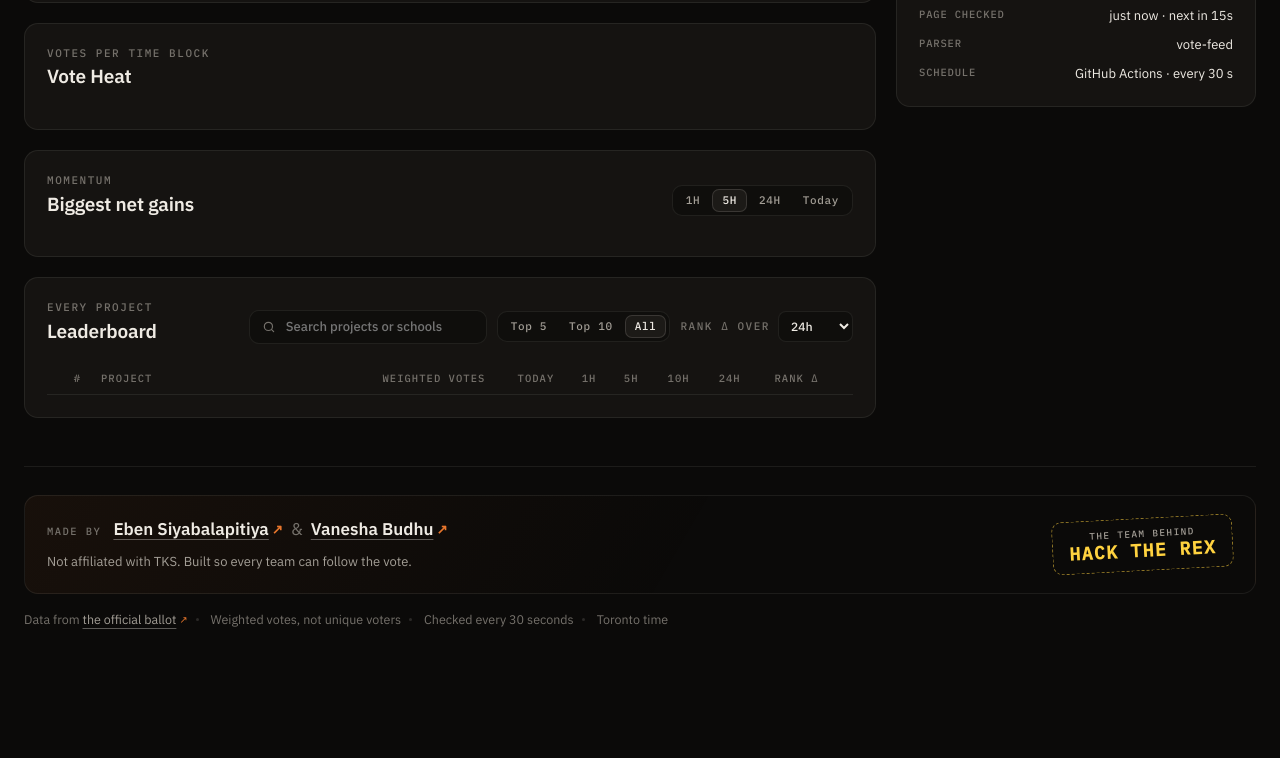
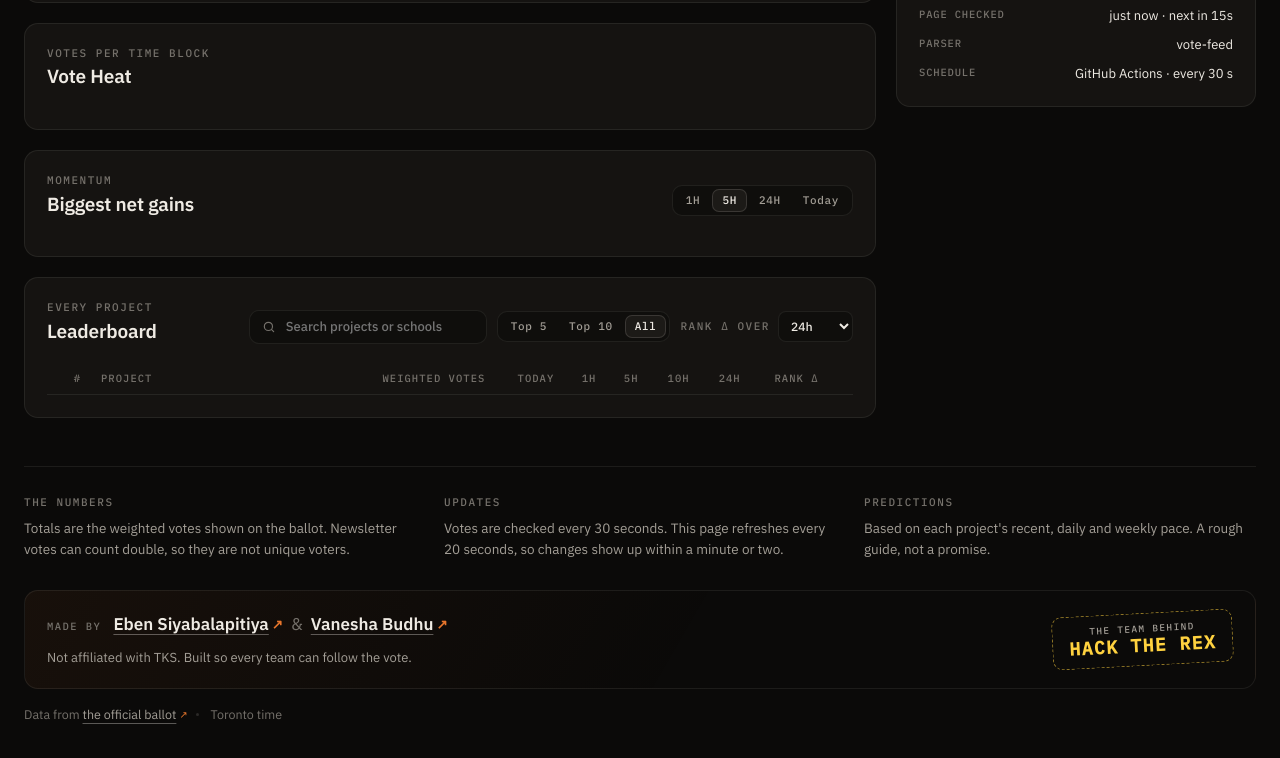
Before and after one commit to Eben-Siyabalapitiya/haf-tracker, a website with bundled scripts: page site/index.html in a window 1280 px wide. Shown: the part 935-1693 px from the top of the page. Before the commit the page ends 1604 px from the top, so only its background shows below. Built offline with nearby package versions, Linux system fonts and the light colour scheme; no server answers; files whose address does not match are found by name.

Commit message:
Bring back the footer info

```diff
--- a/site/css/style.css
+++ b/site/css/style.css
@@ -444,7 +444,7 @@ table.hist .rexcol { color: var(--rex); }
 .pill[data-state="loading"] .sync, .pill[data-state="closed"] .sync { display: none; }
 
 /* made by */
-.made { margin-top: 0; padding: 20px 22px; border: 1px solid var(--line); border-radius: var(--radius); display: grid; grid-template-columns: 1fr auto; gap: 10px 24px; align-items: center; background: linear-gradient(120deg, rgba(232, 118, 44, 0.06), transparent 55%); }
+.made { margin-top: 30px; padding: 20px 22px; border: 1px solid var(--line); border-radius: var(--radius); display: grid; grid-template-columns: 1fr auto; gap: 10px 24px; align-items: center; background: linear-gradient(120deg, rgba(232, 118, 44, 0.06), transparent 55%); }
 .made-by { display: flex; flex-wrap: wrap; align-items: baseline; gap: 8px; font-size: 17px; font-weight: 600; color: var(--text); }
 .made-k { font: 500 10.5px/1 var(--mono); letter-spacing: 0.14em; text-transform: uppercase; color: var(--faint); margin-right: 4px; }
 
--- a/site/index.html
+++ b/site/index.html
@@ -187,6 +187,20 @@
     </div>
 
     <footer class="foot">
+      <div class="foot-grid">
+        <div>
+          <p class="label">The numbers</p>
+          <p>Totals are the weighted votes shown on the ballot. Newsletter votes can count double, so they are not unique voters.</p>
+        </div>
+        <div>
+          <p class="label">Updates</p>
+          <p>Votes are checked every 30 seconds. This page refreshes every 20 seconds, so changes show up within a minute or two.</p>
+        </div>
+        <div>
+          <p class="label">Predictions</p>
+          <p>Based on each project's recent, daily and weekly pace. A rough guide, not a promise.</p>
+        </div>
+      </div>
       <div class="made">
         <div class="made-by">
           <span class="made-k">Made by</span>
@@ -199,8 +213,6 @@
       </div>
       <div class="foot-line">
         <span>Data from <a class="ext" id="sourceLink" href="https://schools.tks.world/high-agency-fund" target="_blank" rel="noopener">the official ballot</a></span>
-        <span>Weighted votes, not unique voters</span>
-        <span>Checked every 30 seconds</span>
         <span>Toronto time</span>
       </div>
     </footer>
```
